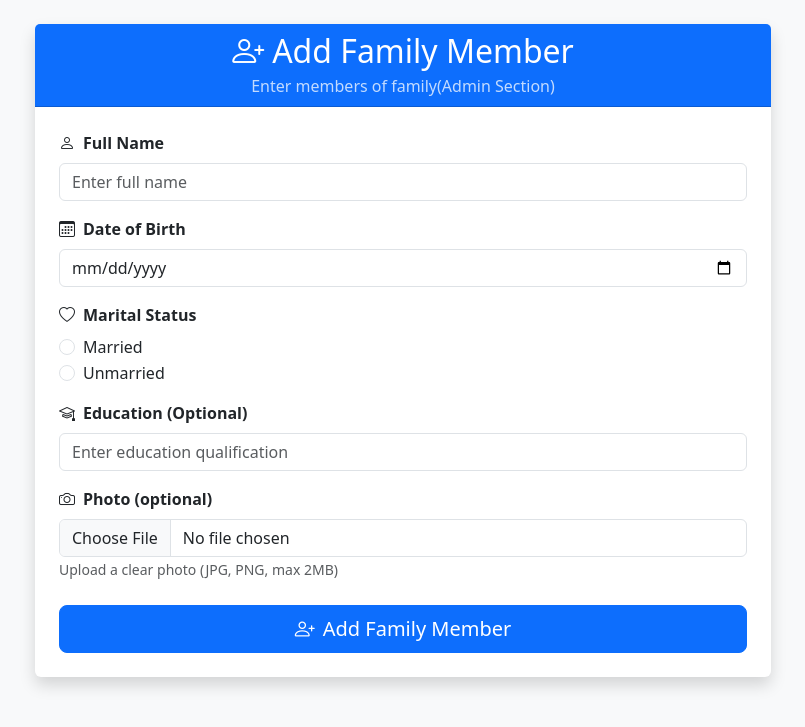
After one commit to YasH0ShirsatH/Family_Management_System, a Laravel app: template resources/views/member/create.blade.php in a window 1280 px wide. The commit adds this page. Shown: the top 727 px of the page, without its empty margins (237-1042 px from the left). Run offline with Laravel 12, Linux system fonts and the light colour scheme; the template is opened without the code that fills it, so the values that code supplies are empty; parts of the project's set-up code (start-up, migrations or seed data) failed here and were passed over.

Commit message:
CRUD + Bootstrap + Routes Setting + Controllers

```diff
--- a/app/Http/Middleware/BlockDirectAccess.php
+++ b/app/Http/Middleware/BlockDirectAccess.php
@@ -5,6 +5,8 @@ namespace App\Http\Middleware;
 use Closure;
 use Illuminate\Http\Request;
 use Symfony\Component\HttpFoundation\Response;
+  use Illuminate\Support\Facades\Session;
+    use Illuminate\Support\Facades\Route;
 
 class BlockDirectAccess
 {
@@ -18,9 +20,9 @@ class BlockDirectAccess
         if ($request->route()->getName() === 'familySection') {
             $familyId = $request->route('id');
             $sessionKey = 'head_submitted_' . $familyId;
-
+            $sessionRoute = 'admin-member.show';
             if (!session()->has($sessionKey)) {
-                return redirect('/')->with('error', 'An error occurred. The server needs specific request information before allowing access. If the issue persists, please contact the site administrator.');
+                return redirect('/')->with('error', 'Direct access not allowed. Please submit head information first.');
             }
         }
 
--- a/resources/views/admin/show.blade.php
+++ b/resources/views/admin/show.blade.php
@@ -347,7 +347,12 @@
                                             <div class="member-detail">
                                                 <i class="bi bi-heart"></i>
                                                 {{ $member->marital_status ? 'Married' : 'Single' }}
+                                                @if($member->marital_status)
+                                                <i class="bi bi-calendar-heart "></i>{{ $member->mariage_date }}
+                                                @endif
+
                                             </div>
+
                                             @if($member->education)
                                             <div class="member-detail">
                                                 <i class="bi bi-mortarboard"></i>
--- /dev/null
+++ b/resources/views/member/create.blade.php
@@ -0,0 +1,142 @@
+<!DOCTYPE html>
+<html lang="en">
+
+<head>
+    <meta charset="UTF-8">
+    <meta name="viewport" content="width=device-width, initial-scale=1.0">
+    <title>Document</title>
+    <link href="https://cdn.jsdelivr.net/npm/bootstrap@5.3.0/dist/css/bootstrap.min.css" rel="stylesheet">
+    <link href="https://cdn.jsdelivr.net/npm/bootstrap-icons@1.10.0/font/bootstrap-icons.css" rel="stylesheet">
+</head>
+
+@if(session('success'))
+<div class="alert alert-success alert-dismissible fade show m-3" role="alert">
+    <i class="bi bi-check-circle me-2"></i>({{ session('name') }} {{ session('surname') }}) : {{ session('success') }}
+    <button type="button" class="btn-close" data-bs-dismiss="alert"></button>
+</div>
+@endif
+
+
+
+
+<body class="bg-light">
+    <div class="container py-4">
+        <div class="row justify-content-center">
+            <div class="col-lg-8">
+                <div class="card border-0 shadow">
+                    <div class="card-header bg-primary text-white text-center">
+                        <h2 class="mb-1"><i class="bi bi-person-plus me-2"></i>Add Family Member </h2>
+                        <p class="mb-0 opacity-75">Enter members of family(Admin Section)</p>
+                    </div>
+                    <div class="card-body p-4">
+                        <form action="{{ route('adminAddMember',$id)  }}" method="post"
+                            enctype="multipart/form-data">
+                            @csrf
+
+
+                            <div class="mb-3">
+                                <label class="form-label fw-bold"><i class="bi bi-person me-2"></i>Full Name</label>
+                                <input type="text" name="name" class="form-control @error('name') is-invalid @enderror"
+                                    placeholder="Enter full name" value="{{ old('name') }}">
+                                @error('name')
+                                <div class="invalid-feedback">{{ $message }}</div>
+                                @enderror
+                            </div>
+
+                            <div class="mb-3">
+                                <label class="form-label fw-bold"><i class="bi bi-calendar3 me-2"></i>Date of
+                                    Birth</label>
+                                <input type="date" name="birthdate"
+                                    class="form-control @error('birthdate') is-invalid @enderror"
+                                    value="{{ old('birthdate') }}">
+                                @error('birthdate')
+                                <div class="invalid-feedback">{{ $message }}</div>
+                                @enderror
+                            </div>
+
+                            <div class="mb-3">
+                                <label class="form-label fw-bold"><i class="bi bi-heart me-2"></i>Marital Status</label>
+                                <div class="form-check">
+                                    <input class="form-check-input" type="radio" name="marital_status" id="married"
+                                        value="1" {{ old('marital_status') == '1' ? 'checked' : '' }}>
+                                    <label class="form-check-label" for="married">Married</label>
+                                </div>
+                                <div class="form-check">
+                                    <input class="form-check-input" type="radio" name="marital_status" id="unmarried"
+                                        value="0" {{ old('marital_status') == '0' ? 'checked' : '' }}>
+                                    <label class="form-check-label" for="unmarried">Unmarried</label>
+                                </div>
+                                @error('marital_status')
+                                <div class="text-danger mt-1">{{ $message }}</div>
+                                @enderror
+
+                                <div class="mt-3" id="mrg_date_div"
+                                    style="display: {{ old('marital_status') == '1' ? 'block' : 'none' }}">
+                                    <label class="form-label fw-bold"><i class="bi bi-calendar-heart me-2"></i>Marriage
+                                        Date</label>
+                                    <input type="date" name="mariage_date"
+                                        class="form-control @error('mariage_date') is-invalid @enderror"
+                                        value="{{ old('mariage_date') }}">
+                                    @error('mariage_date')
+                                    <div class="invalid-feedback">{{ $message }}</div>
+                                    @enderror
+                                </div>
+                            </div>
+
+                            <div class="mb-3">
+                                <label class="form-label fw-bold"><i class="bi bi-mortarboard me-2"></i>Education
+                                    (Optional)</label>
+                                <input type="text" name="education"
+                                    class="form-control @error('education') is-invalid @enderror"
+                                    placeholder="Enter education qualification" value="{{ old('education')
+                                     }}">
+                                @error('education')
+                                <div class="invalid-feedback">{{ $message }}</div>
+                                @enderror
+                            </div>
+
+                            <div class="mb-4">
+                                <label class="form-label fw-bold"><i class="bi bi-camera me-2"></i>Photo
+                                    (optional)</label>
+                                <input type="file" name="photo_path"
+                                    class="form-control @error('photo_path') is-invalid @enderror" accept="image/*">
+                                <small class="form-text text-muted">Upload a clear photo (JPG, PNG, max 2MB)</small>
+                                @error('photo_path')
+                                <div class="invalid-feedback">{{ $message }}</div>
+                                @enderror
+                            </div>
+
+                            <div class="d-grid">
+                                <button type="submit"  class="btn btn-primary btn-lg">
+                                    <i class="bi bi-person-plus me-2"></i>Add Family Member
+                                </button>
+                            </div>
+                        </form>
+                    </div>
+                </div>
+            </div>
+        </div>
+    </div>
+
+    <script>
+    document.addEventListener('DOMContentLoaded', function() {
+        const marriedRadio = document.getElementById('married');
+        const unmarriedRadio = document.getElementById('unmarried');
+        const marriageDateDiv = document.getElementById('mrg_date_div');
+
+        function toggleMarriageDate() {
+            if (marriedRadio.checked) {
+                marriageDateDiv.style.display = 'block';
+            } else {
+                marriageDateDiv.style.display = 'none';
+            }
+        }
+
+        marriedRadio.addEventListener('change', toggleMarriageDate);
+        unmarriedRadio.addEventListener('change', toggleMarriageDate);
+    });
+    </script>
+</body>
+<script src="https://cdn.jsdelivr.net/npm/bootstrap@5.3.0/dist/js/bootstrap.bundle.min.js"></script>
+
+</html>
--- a/routes/web.php
+++ b/routes/web.php
@@ -49,3 +49,5 @@ Route::resource('/admin', AdminController::class)->middleware('auth.check');
 
     /// Admin member section
     Route::resource('/admin-member', AdminMemberController::class)->middleware('auth.check');
+    Route::get('/adminfamilySection/{id}',[AdminMemberController::class,'familySection'])->name('adminFamilySection');
+    Route::post('/admin.add-member/{id}',[AdminMemberController::class,'addMember'])->name('adminAddMember');
```
Also changed, not shown: app/Http/Controllers/AdminMemberController.php (+45 -10 lines), resources/views/admin/index.blade.php (+20 -8 lines), resources/views/member/index.blade.php (+60 -65 lines), public/uploads/images/1756982671_alex-suprun-ZHvM3XIOHoE-unsplash (1).jpg (added), public/uploads/images/1756982716_woman2.jpeg (added), public/uploads/images/1756982801_alex-suprun-ZHvM3XIOHoE-unsplash (1).jpg (added), public/uploads/images/1756983174_alex-suprun-ZHvM3XIOHoE-unsplash (1).jpg (added), public/uploads/images/1756983186_alex-suprun-ZHvM3XIOHoE-unsplash (1).jpg (added), public/uploads/images/1756985840_woman2.jpeg (added), public/uploads/images/1756986448_alex-suprun-ZHvM3XIOHoE-unsplash (1).jpg (added), public/uploads/images/1756986870_alex-suprun-ZHvM3XIOHoE-unsplash (1).jpg (added), public/uploads/images/1756988043_alex-suprun-ZHvM3XIOHoE-unsplash (1).jpg (added), public/uploads/images/1756988127_woman2.jpeg (added).
